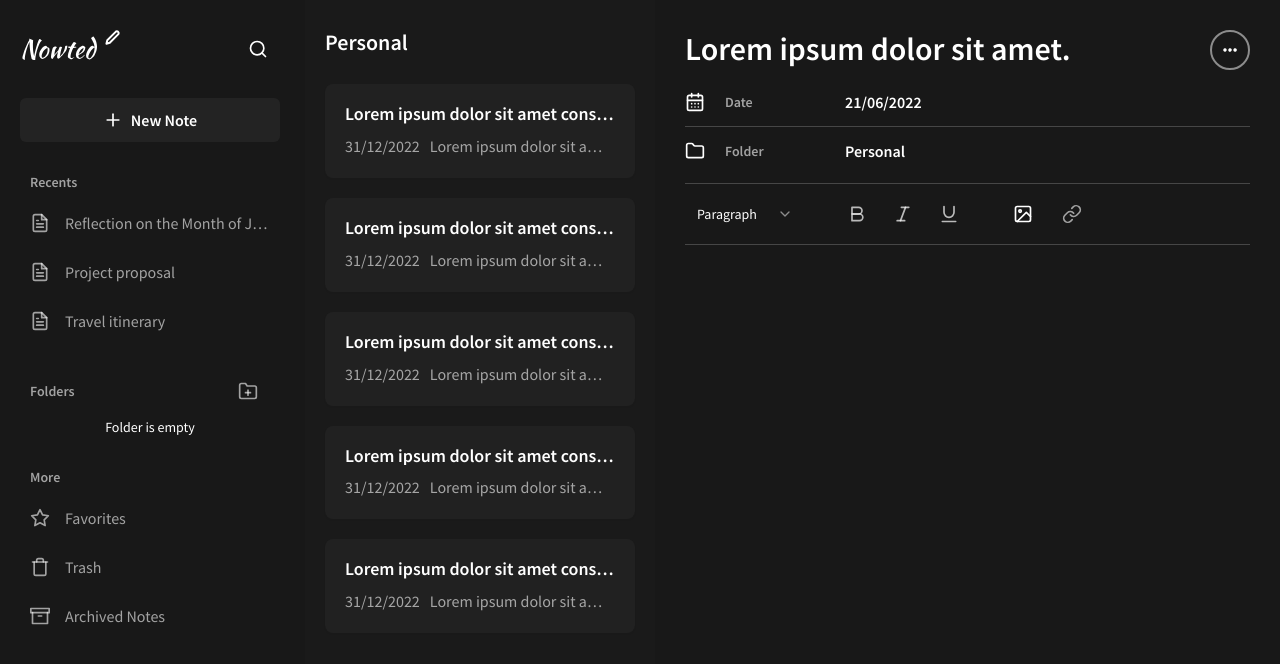
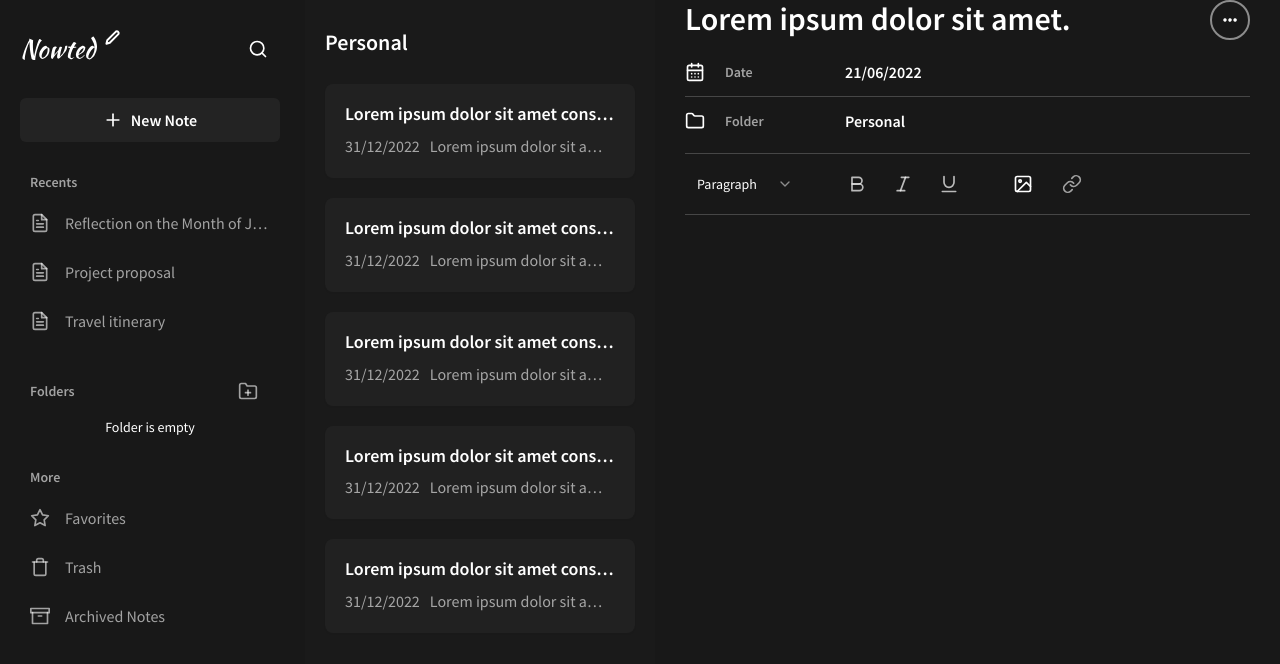
Before and after one commit to saefulbarkah/nowted-app, a Next.js app: page /note/121115 in a window 1280 px wide. Shown: the top 664 px of the page. Built offline with nearby package versions, Linux system fonts and the light colour scheme.

Commit message:
add: container component

```diff
--- a/src/app/layout.tsx
+++ b/src/app/layout.tsx
@@ -22,9 +22,7 @@ export default function RootLayout({
         <HydrationZustand>
           <Sidebar />
           <NoteMenu />
-          <div className="relative ml-[655px] min-h-screen p-[30px] custom-scrollbar">
-            {children}
-          </div>
+          <div className="relative ml-[655px] custom-scrollbar">{children}</div>
           <Toaster />
         </HydrationZustand>
       </body>
--- a/src/app/note/[id]/page.tsx
+++ b/src/app/note/[id]/page.tsx
@@ -1,5 +1,6 @@
 "use server";
 import Note from "@/components/NoteEditor/Note";
+import Container from "@/components/container";
 import React from "react";
 
 type Props = {
@@ -17,9 +18,9 @@ export async function generateMetadata({ params }: Props) {
 async function page({ params }: any) {
   console.log(params);
   return (
-    <div>
+    <Container>
       <Note />
-    </div>
+    </Container>
   );
 }
 
--- a/src/app/page.tsx
+++ b/src/app/page.tsx
@@ -1,7 +1,7 @@
 import React from "react";
 
 const page: React.FC = () => {
-  return <div className="font-bold">page</div>;
+  return <div className="flex justify-center items-center h-screen">page</div>;
 };
 
 export default page;
--- /dev/null
+++ b/src/components/container.tsx
@@ -0,0 +1,7 @@
+import React, { PropsWithChildren } from "react";
+
+function Container({ children }: PropsWithChildren) {
+  return <div className="px-[30px]">{children}</div>;
+}
+
+export default Container;
```
